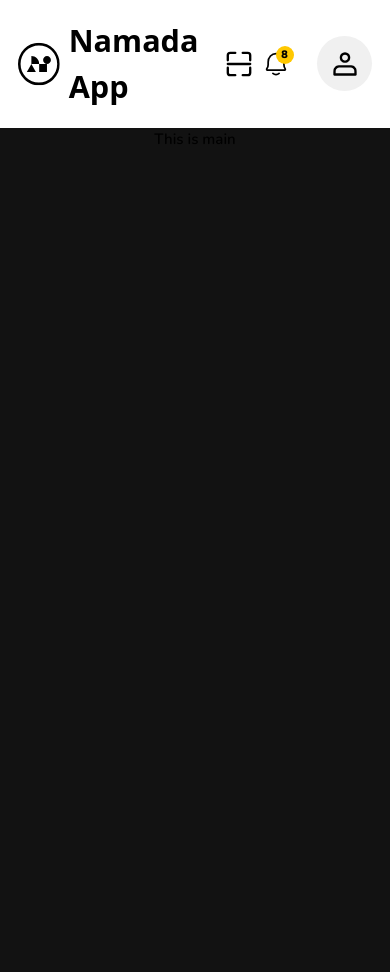
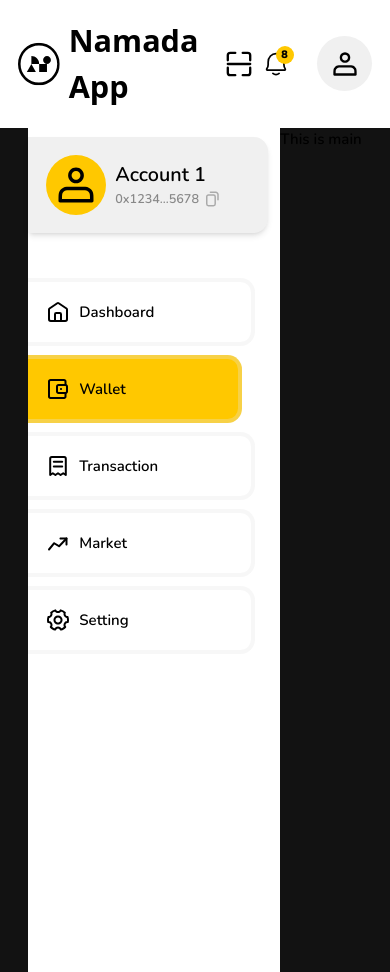
Before and after one commit to Dsmeshilmaring/Namada-SDK, a React (Vite) app: page /tablet in a window 390 px wide. Built offline with nearby package versions, Linux system fonts and the light colour scheme.

Commit message:
Added tablet navigation

```diff
--- /dev/null
+++ b/src/assets/icons/Transaction.jsx
@@ -0,0 +1,21 @@
+const TransactionIcon = ({ w, color }) => {
+  return (
+    <svg
+      width={w}
+      height={w}
+      viewBox="0 0 24 24"
+      fill="none"
+      xmlns="http://www.w3.org/2000/svg"
+    >
+      <path
+        d="M7.8 7.8H16.2M7.8 12.6H16.2M5.76 3H18.24C19.1016 3 19.8 3.80589 19.8 4.8V21L17.2 19.2L14.6 21L12 19.2L9.4 21L6.8 19.2L4.2 21V4.8C4.2 3.80589 4.89844 3 5.76 3Z"
+        stroke={color}
+        strokeWidth="2"
+        strokeLinecap="round"
+        strokeLinejoin="round"
+      />
+    </svg>
+  );
+};
+
+export default TransactionIcon;
--- a/src/assets/icons/copy.jsx
+++ b/src/assets/icons/copy.jsx
@@ -1,8 +1,8 @@
 const CopyIcon = ({ w, color }) => {
   return (
     <svg
-      width="24"
-      height="24"
+      width={w}
+      height={w}
       viewBox="0 0 24 24"
       fill="none"
       xmlns="http://www.w3.org/2000/svg"
--- /dev/null
+++ b/src/device/tablet-device/component/nav.jsx
@@ -0,0 +1,56 @@
+import HomeIcon from "../../../assets/icons/home";
+import WalletIcon from "../../../assets/icons/wallet";
+import Transaction from "../../../assets/icons/Transaction";
+import MarketIcon from "../../../assets/icons/trending-up";
+import SettingIcon from "../../../assets/icons/setting";
+import CopyIcon from "../../../assets/icons/copy";
+import ProfileIcon from "../../../assets/icons/people";
+
+const TabletNav = () => {
+  return (
+    <nav className="w-[28rem] h-full bg-primary">
+      <div className="flex gap-4 items-center h-fit py-8 px-8 bg-secondary rounded-r-[1.6rem] w-[95%] mb-20 mt-4 shadow-md">
+        <aside className="bg-yellow rounded-full p-4">
+          <ProfileIcon w={42} />
+        </aside>
+
+        <aside>
+          <h2 className="text-[2.2rem]">Account 1</h2>
+          <div className="flex gap-2">
+            <p className="text-secondary text-[1.4rem]">0x1234...5678</p>
+            <CopyIcon w={18} color={"#aaa"} />
+          </div>
+        </aside>
+      </div>
+
+      <ul className="flex gap-4 flex-col">
+        <li className="flex gap-4 items-center border-r-4 border-t-4 border-b-4 p-8 rounded-r-[1.6rem] border-[#e6e6e64f] w-[90%]">
+          <HomeIcon w={24} color={"currentColor"} />
+          Dashboard
+        </li>
+
+        <li className="flex gap-4 items-center border-r-4 border-t-4 border-b-4 p-8 rounded-r-[1.6rem] border-[#e6e6e64f] w-[85%] bg-yellow">
+          <WalletIcon w={24} color={"currentColor"} />
+          Wallet
+        </li>
+
+        <li className="flex gap-4 items-center border-r-4 border-t-4 border-b-4 p-8 rounded-r-[1.6rem] border-[#e6e6e64f] w-[90%]">
+          <Transaction w={24} color={"currentColor"} />
+          Transaction
+        </li>
+
+        <li className="flex gap-4 items-center border-r-4 border-t-4 border-b-4 p-8 rounded-r-[1.6rem] border-[#e6e6e64f] w-[90%]">
+          <MarketIcon w={24} color={"currentColor"} />
+          Market
+        </li>
+
+        <li className="flex gap-4 items-center border-r-4 border-t-4 border-b-4 p-8 rounded-r-[1.6rem] border-[#e6e6e64f] w-[90%]">
+          <SettingIcon w={24} color={"currentColor"} />
+          Setting
+        </li>
+      </ul>
+    </nav>
+  );
+};
+
+export default TabletNav;
--- a/src/device/tablet-device/wallet/Main.jsx
+++ b/src/device/tablet-device/wallet/Main.jsx
@@ -1,9 +1,11 @@
 import Header from "../component/header";
+import TabletNav from "../component/nav";
 
 const TabletWallet = () => {
   return (
     <>
       <Header />
+      <TabletNav />
       <main className="h-full">
         <p>This is main</p>
       </main>
```
